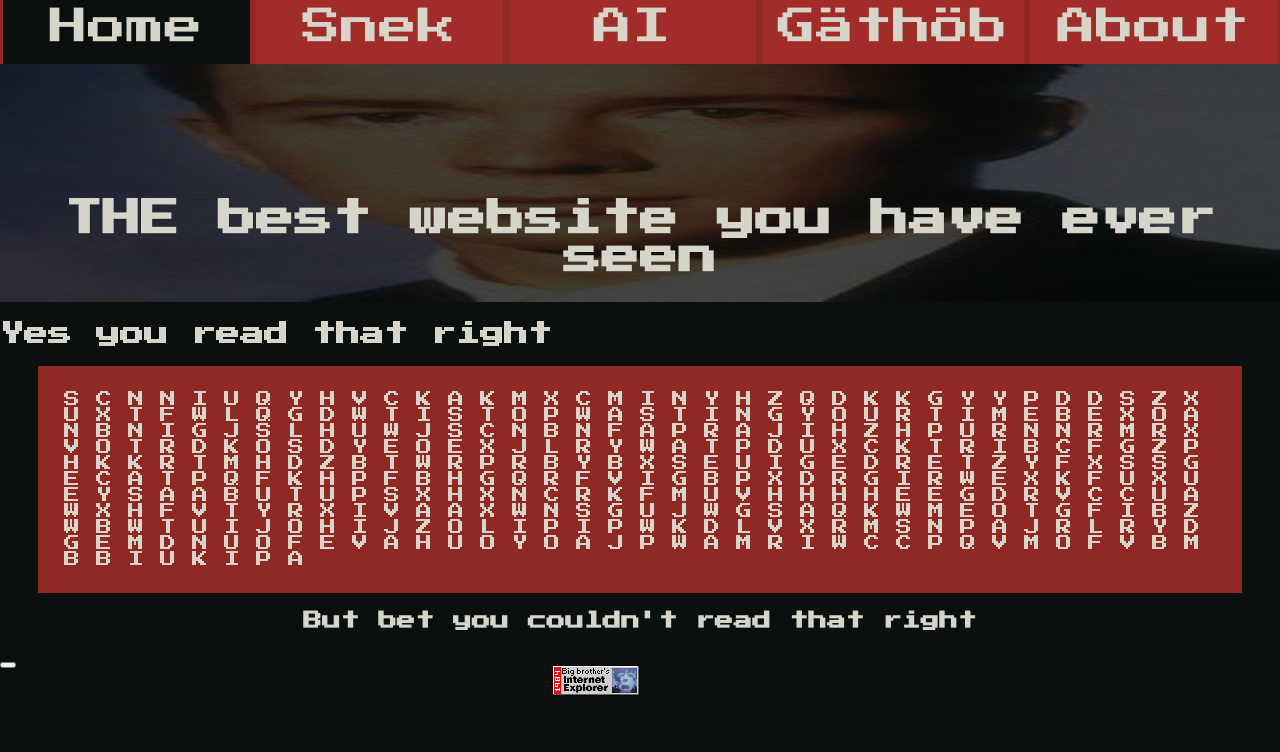
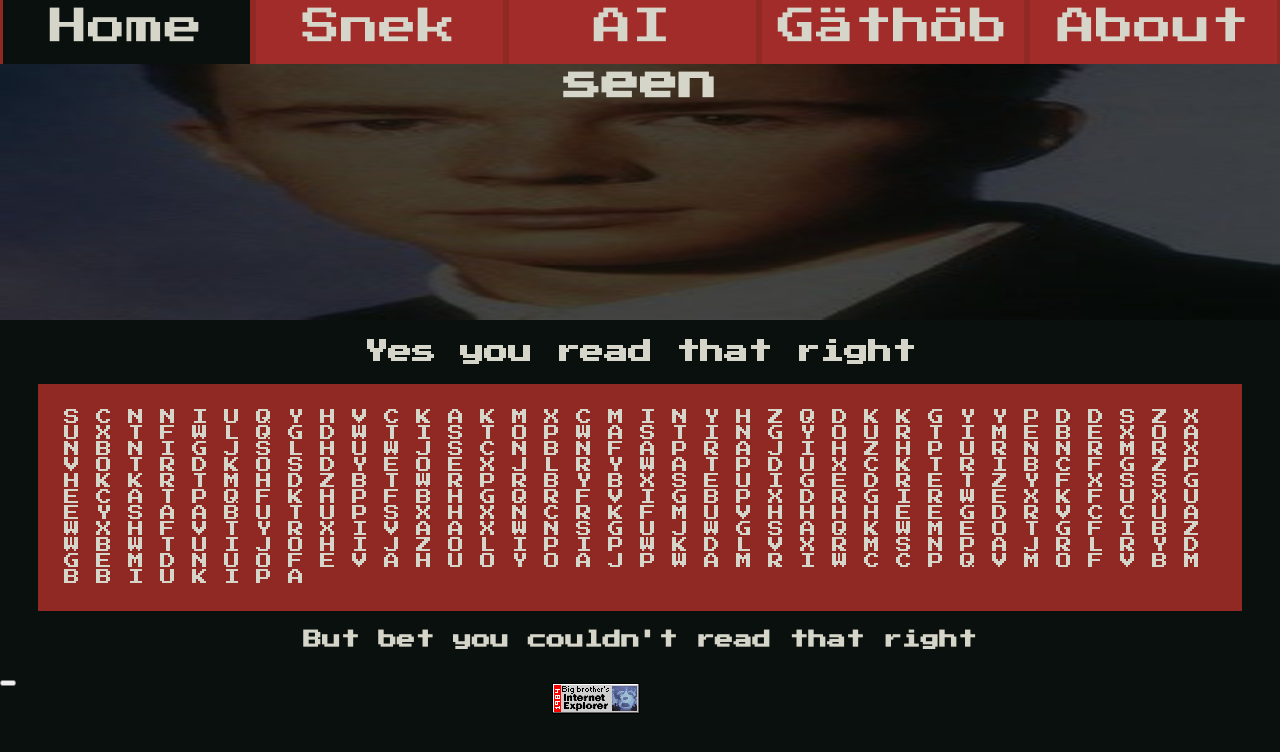
Before and after one commit to dlanaras/themetreeos.ch, a SvelteKit app: page / in a window 1280 px wide. Shown: the top 752 px of the page. Built offline with nearby package versions, Linux system fonts and the light colour scheme.

Commit message:
weird stuff

```diff
--- a/src/components/header-mobile.svelte
+++ b/src/components/header-mobile.svelte
@@ -89,6 +89,12 @@
         text-decoration: none;
     }
 
+    nav a:hover {
+        background-color: #0A100D;
+        cursor: pointer;
+        border-bottom: none;
+    }
+
 	.collapsed {
 		display: none;
 	}
--- a/src/routes/+layout.svelte
+++ b/src/routes/+layout.svelte
@@ -14,5 +14,5 @@
     {:else}
         <HeaderDesktop />
     {/if}
-    <slot />
+    <slot/>
 </div>
--- a/src/routes/+page.svelte
+++ b/src/routes/+page.svelte
@@ -35,7 +35,7 @@ M R I W C C P Q V M O F V B M B B I U K I P A`;
 
     <div class="content">
         <h2>Yes you read that right</h2>
-        <div>
+        <div class="secret">
             {hardcode}
         </div>
         <h3>But bet you couldn't read that right</h3>
@@ -47,15 +47,13 @@ M R I W C C P Q V M O F V B M B B I U K I P A`;
 
 <style>
 .image-background h1, .nineTeenEightyFourBackground h1 {
-    margin-top: 200px;
-    text-align: center;
     font-size: 2.4rem;
     width: 100%;
 }
 
 .image-background {
     width: 100%;
-    height: 45% !important;
+    min-height: 20rem;
     background-image: url("/pictures/joebiden.jpg");
     background-size: 100% 100%;
 }
@@ -67,19 +65,22 @@ M R I W C C P Q V M O F V B M B B I U K I P A`;
     background-size: 100% 100%;
 }
 
+.secret {
+    /*make all lines same amount of letters*/
+}
+
 .main {
     display: flex;
     flex-direction: column;
     height: 100%;
 }
 
-.content h1, h3{
+h1, h2, h3 {
     text-align: center;
 }
 
 .content {
     height: 50%;
-
 }
 
 .content div {
```
